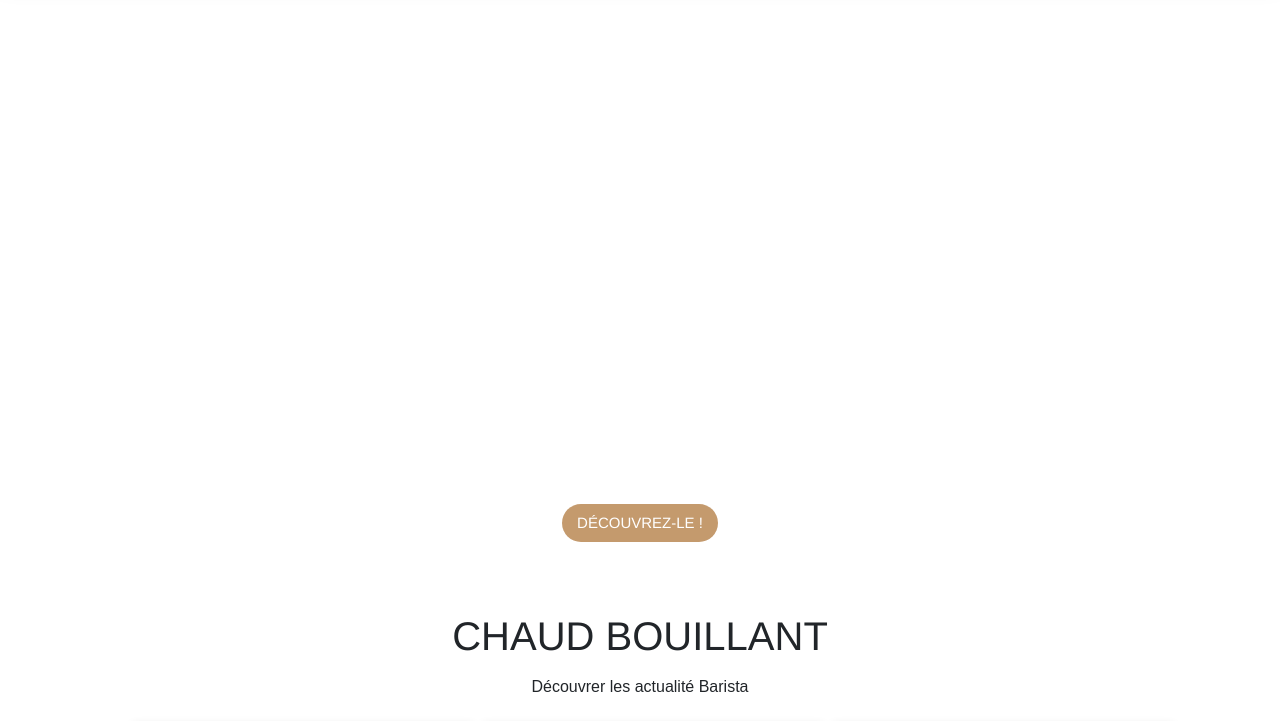
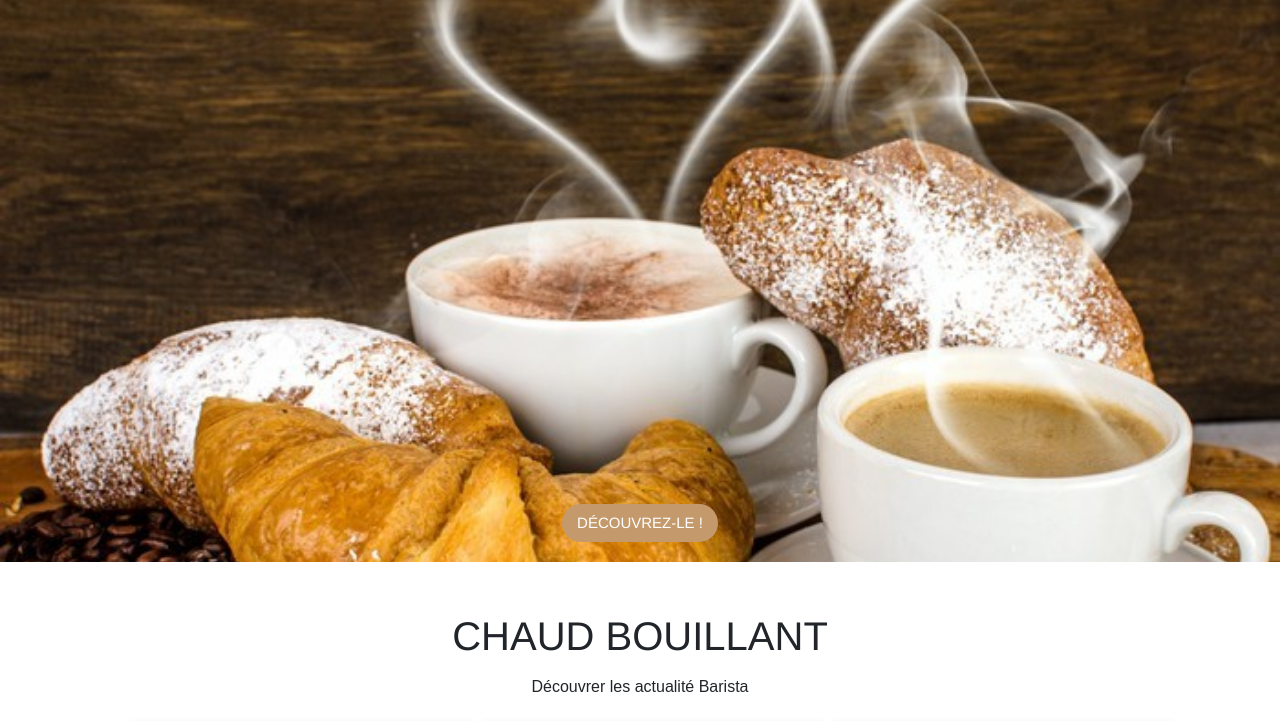
Before and after one commit to DialloMoahamed/Site-d-un-caf-, a plain HTML site: page index.html in a window 1280 px wide. Shown: the part 118-839 px from the top of the page. Drawn offline with nearby package versions, Linux system fonts and the light colour scheme; the site is published under a folder, as on GitHub Pages, so addresses that start at the root find nothing.

Commit message:
Fix background URL syntax in home class

```diff
--- a/Style.css
+++ b/Style.css
@@ -153,7 +153,7 @@ hr{
 }
 .home{
     margin-top: 80px;
-    background: url(/posters-croissants-et-cafe-a-la-vapeur-en-forme-de-coeur.jpg.jpg);
+    background: url(posters-croissants-et-cafe-a-la-vapeur-en-forme-de-coeur.jpg.jpg);
     background-position: center;
     background-size: cover;
     width: 100%;
```
